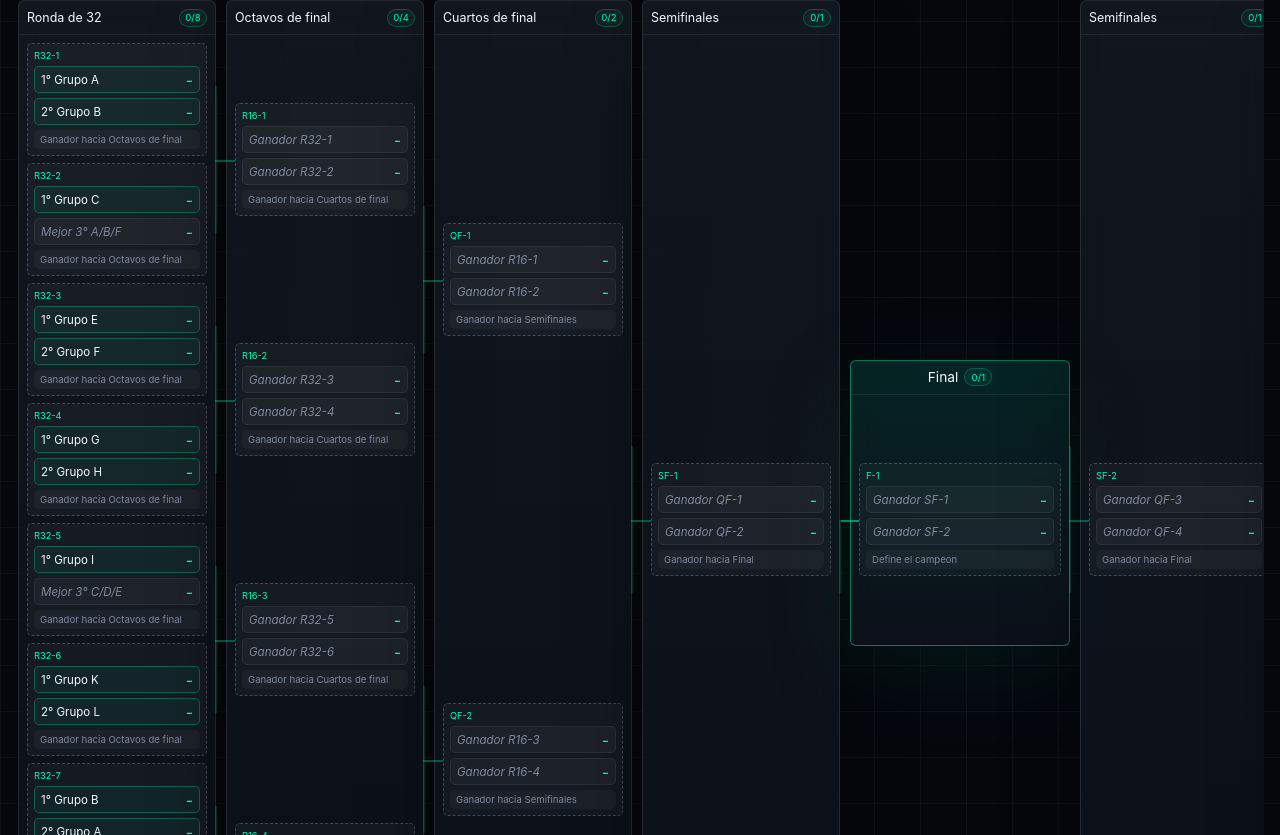
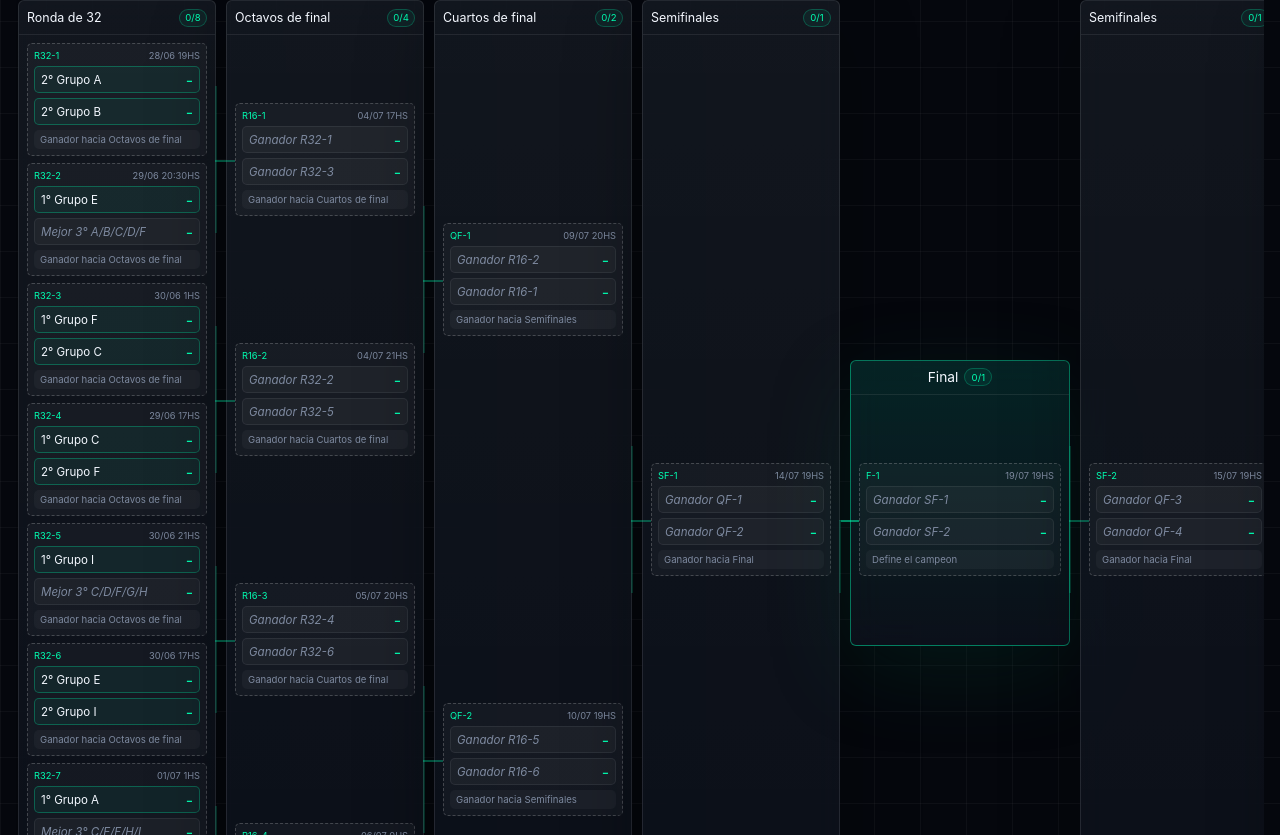
Before and after one commit to fmarcos38/FIFA-2026, a React (Vite) app: page / in a window 1280 px wide. Shown: the part 3705-4540 px from the top of the page. Built offline with nearby package versions, Linux system fonts and the light colour scheme; no server answers.

Commit message:
detalles

```diff
--- a/src/data/worldCupData.js
+++ b/src/data/worldCupData.js
@@ -372,58 +372,62 @@ export const knockoutRounds = [
     id: 'round32',
     title: 'Ronda de 32',
     matches: [
-      { id: 'R32-1', home: { seed: '1° Grupo A' }, away: { seed: '2° Grupo B' } },
-      { id: 'R32-2', home: { seed: '1° Grupo C' }, away: { seed: 'Mejor 3° A/B/F' } },
-      { id: 'R32-3', home: { seed: '1° Grupo E' }, away: { seed: '2° Grupo F' } },
-      { id: 'R32-4', home: { seed: '1° Grupo G' }, away: { seed: '2° Grupo H' } },
-      { id: 'R32-5', home: { seed: '1° Grupo I' }, away: { seed: 'Mejor 3° C/D/E' } },
-      { id: 'R32-6', home: { seed: '1° Grupo K' }, away: { seed: '2° Grupo L' } },
-      { id: 'R32-7', home: { seed: '1° Grupo B' }, away: { seed: '2° Grupo A' } },
-      { id: 'R32-8', home: { seed: '1° Grupo D' }, away: { seed: 'Mejor 3° G/H/I' } },
-      { id: 'R32-9', home: { seed: '1° Grupo F' }, away: { seed: '2° Grupo E' } },
-      { id: 'R32-10', home: { seed: '1° Grupo H' }, away: { seed: '2° Grupo G' } },
-      { id: 'R32-11', home: { seed: '1° Grupo J' }, away: { seed: 'Mejor 3° J/K/L' } },
-      { id: 'R32-12', home: { seed: '1° Grupo L' }, away: { seed: '2° Grupo K' } },
-      { id: 'R32-13', home: { seed: '2° Grupo C' }, away: { seed: '2° Grupo D' } },
-      { id: 'R32-14', home: { seed: '2° Grupo I' }, away: { seed: '2° Grupo J' } },
-      { id: 'R32-15', home: { seed: 'Mejor 3° B/C/D' }, away: { seed: 'Mejor 3° E/F/G' } },
-      { id: 'R32-16', home: { seed: 'Mejor 3° H/I/J' }, away: { seed: 'Mejor 3° K/L/A' } },
+      { id: 'R32-1', home: { seed: '2° Grupo A' }, away: { seed: '2° Grupo B' }, kickoff: '2026-06-28T19:00:00.000Z' },
+      { id: 'R32-2', home: { seed: '1° Grupo E' }, away: { seed: 'Mejor 3° A/B/C/D/F' }, kickoff: '2026-06-29T20:30:00.000Z' },
+      { id: 'R32-3', home: { seed: '1° Grupo F' }, away: { seed: '2° Grupo C' }, kickoff: '2026-06-30T01:00:00.000Z' },
+      { id: 'R32-4', home: { seed: '1° Grupo C' }, away: { seed: '2° Grupo F' }, kickoff: '2026-06-29T17:00:00.000Z' },
+      { id: 'R32-5', home: { seed: '1° Grupo I' }, away: { seed: 'Mejor 3° C/D/F/G/H' }, kickoff: '2026-06-30T21:00:00.000Z' },
+      { id: 'R32-6', home: { seed: '2° Grupo E' }, away: { seed: '2° Grupo I' }, kickoff: '2026-06-30T17:00:00.000Z' },
+      { id: 'R32-7', home: { seed: '1° Grupo A' }, away: { seed: 'Mejor 3° C/E/F/H/I' }, kickoff: '2026-07-01T01:00:00.000Z' },
+      { id: 'R32-8', home: { seed: '1° Grupo L' }, away: { seed: 'Mejor 3° E/H/I/J/K' }, kickoff: '2026-07-01T16:00:00.000Z' },
+      { id: 'R32-9', home: { seed: '1° Grupo D' }, away: { seed: 'Mejor 3° B/E/F/I/J' }, kickoff: '2026-07-02T00:00:00.000Z' },
+      { id: 'R32-10', home: { seed: '1° Grupo G' }, away: { seed: 'Mejor 3° A/E/H/I/J' }, kickoff: '2026-07-01T20:00:00.000Z' },
+      { id: 'R32-11', home: { seed: '2° Grupo K' }, away: { seed: '2° Grupo L' }, kickoff: '2026-07-02T23:00:00.000Z' },
+      { id: 'R32-12', home: { seed: '1° Grupo H' }, away: { seed: '2° Grupo J' }, kickoff: '2026-07-02T19:00:00.000Z' },
+      { id: 'R32-13', home: { seed: '1° Grupo B' }, away: { seed: 'Mejor 3° E/F/G/I/J' }, kickoff: '2026-07-03T03:00:00.000Z' },
+      { id: 'R32-14', home: { seed: '1° Grupo J' }, away: { seed: '2° Grupo H' }, kickoff: '2026-07-03T22:00:00.000Z' },
+      { id: 'R32-15', home: { seed: '1° Grupo K' }, away: { seed: 'Mejor 3° D/E/I/J/L' }, kickoff: '2026-07-04T01:30:00.000Z' },
+      { id: 'R32-16', home: { seed: '2° Grupo D' }, away: { seed: '2° Grupo G' }, kickoff: '2026-07-03T18:00:00.000Z' },
     ],
   },
   {
     id: 'round16',
     title: 'Octavos de final',
-    matches: Array.from({ length: 8 }, (_, index) => ({
-      id: `R16-${index + 1}`,
-      home: { winnerOf: `R32-${index * 2 + 1}` },
-      away: { winnerOf: `R32-${index * 2 + 2}` },
-    })),
+    matches: [
+      { id: 'R16-1', home: { winnerOf: 'R32-1' }, away: { winnerOf: 'R32-3' }, kickoff: '2026-07-04T17:00:00.000Z' },
+      { id: 'R16-2', home: { winnerOf: 'R32-2' }, away: { winnerOf: 'R32-5' }, kickoff: '2026-07-04T21:00:00.000Z' },
+      { id: 'R16-3', home: { winnerOf: 'R32-4' }, away: { winnerOf: 'R32-6' }, kickoff: '2026-07-05T20:00:00.000Z' },
+      { id: 'R16-4', home: { winnerOf: 'R32-7' }, away: { winnerOf: 'R32-8' }, kickoff: '2026-07-06T00:00:00.000Z' },
+      { id: 'R16-5', home: { winnerOf: 'R32-11' }, away: { winnerOf: 'R32-12' }, kickoff: '2026-07-06T19:00:00.000Z' },
+      { id: 'R16-6', home: { winnerOf: 'R32-9' }, away: { winnerOf: 'R32-10' }, kickoff: '2026-07-07T00:00:00.000Z' },
+      { id: 'R16-7', home: { winnerOf: 'R32-14' }, away: { winnerOf: 'R32-16' }, kickoff: '2026-07-07T16:00:00.000Z' },
+      { id: 'R16-8', home: { winnerOf: 'R32-13' }, away: { winnerOf: 'R32-15' }, kickoff: '2026-07-07T20:00:00.000Z' },
+    ],
   },
   {
     id: 'quarterfinals',
     title: 'Cuartos de final',
-    matches: Array.from({ length: 4 }, (_, index) => ({
-      id: `QF-${index + 1}`,
-      home: { winnerOf: `R16-${index * 2 + 1}` },
-      away: { winnerOf: `R16-${index * 2 + 2}` },
-    })),
+    matches: [
+      { id: 'QF-1', home: { winnerOf: 'R16-2' }, away: { winnerOf: 'R16-1' }, kickoff: '2026-07-09T20:00:00.000Z' },
+      { id: 'QF-2', home: { winnerOf: 'R16-5' }, away: { winnerOf: 'R16-6' }, kickoff: '2026-07-10T19:00:00.000Z' },
+      { id: 'QF-3', home: { winnerOf: 'R16-3' }, away: { winnerOf: 'R16-4' }, kickoff: '2026-07-11T21:00:00.000Z' },
+      { id: 'QF-4', home: { winnerOf: 'R16-7' }, away: { winnerOf: 'R16-8' }, kickoff: '2026-07-12T01:00:00.000Z' },
+    ],
   },
   {
     id: 'semifinals',
     title: 'Semifinales',
-    matches: Array.from({ length: 2 }, (_, index) => ({
-      id: `SF-${index + 1}`,
-      home: { winnerOf: `QF-${index * 2 + 1}` },
-      away: { winnerOf: `QF-${index * 2 + 2}` },
-    })),
+    matches: [
+      { id: 'SF-1', home: { winnerOf: 'QF-1' }, away: { winnerOf: 'QF-2' }, kickoff: '2026-07-14T19:00:00.000Z' },
+      { id: 'SF-2', home: { winnerOf: 'QF-3' }, away: { winnerOf: 'QF-4' }, kickoff: '2026-07-15T19:00:00.000Z' },
+    ],
   },
   {
     id: 'final',
     title: 'Final',
-    matches: [{ id: 'F-1', home: { winnerOf: 'SF-1' }, away: { winnerOf: 'SF-2' } }],
+    matches: [{ id: 'F-1', home: { winnerOf: 'SF-1' }, away: { winnerOf: 'SF-2' }, kickoff: '2026-07-19T19:00:00.000Z' }],
   },
 ]
-
 export function flattenKnockoutMatches(rounds = knockoutRounds) {
   return rounds.flatMap((round) => round.matches.map((match) => ({ ...match, roundTitle: round.title })))
 }
```
